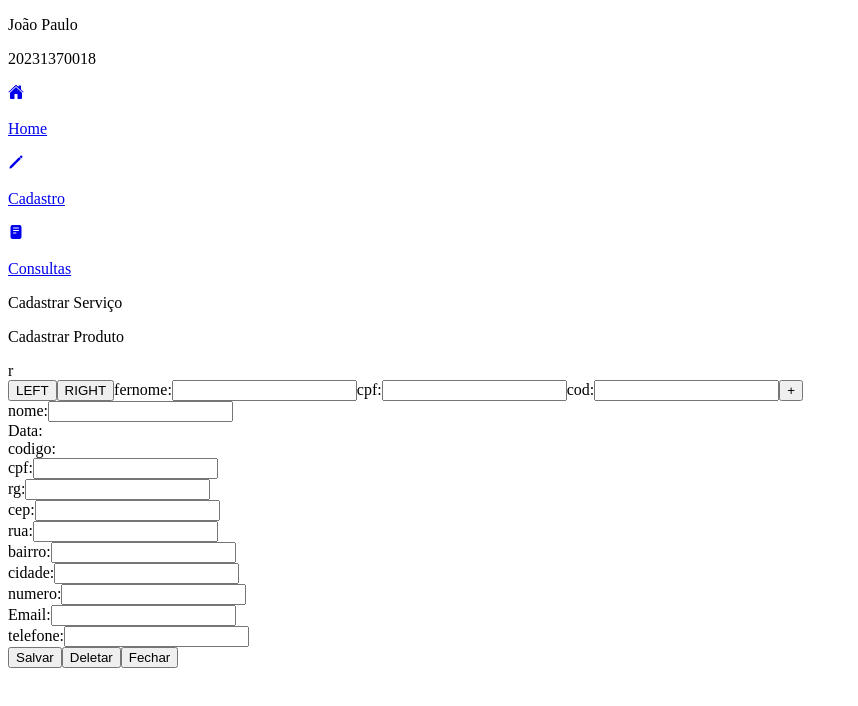
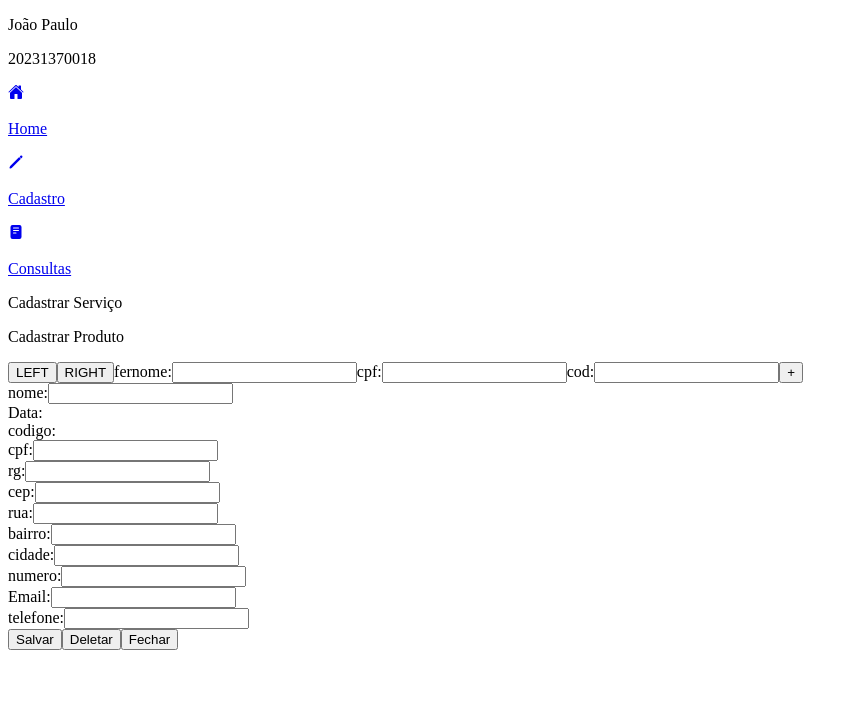
Before and after one commit to itallume/Garage-React, a Next.js app in the folder garage-react/: page /Cadastro in a window 1280 px wide. Shown: the top 706 px of the page, without its empty margins (0-858 px from the left). Built offline with nearby package versions, Linux system fonts and the light colour scheme.

Commit message:
correcao z-index elementos

```diff
--- a/garage-react/src/components/ClienteForm.jsx
+++ b/garage-react/src/components/ClienteForm.jsx
@@ -2,7 +2,7 @@ import Link from 'next/link'
 
 export default function ClienteForm({ toggleVisibilityCliente }){
     return (<>
-      <main className="flex overflow-x-none justify-center absolute">       r
+      <main className="flex overflow-x-none justify-center absolute z-20">
       <div className="w-1/6"></div>
         <section className="w-4/5 flex justify-center items-center flex-col">
           <section className="justify-center align-center" id="formulario">
--- a/garage-react/src/components/Form.jsx
+++ b/garage-react/src/components/Form.jsx
@@ -190,7 +190,7 @@ export default function Form({ toggleVisibility }) {
     return (
       <>
       {isVisibleCliente && <ClienteForm toggleVisibilityCliente={toggleVisibilityCliente}/>}
-      <main className="flex h-screen">
+      <main className="flex h-screen z-10">
 
       <div className="x w-1/6"></div>
       <section className="w-4/5 flex justify-center items-center flex-col">
```
Also changed, not shown: garage-react/src/app/page.jsx (line endings or trailing spaces).
